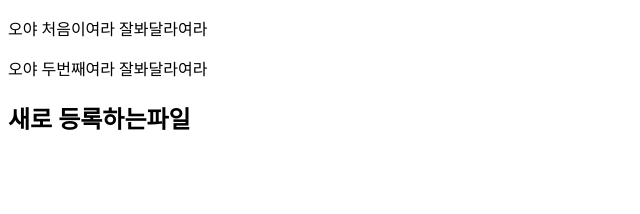
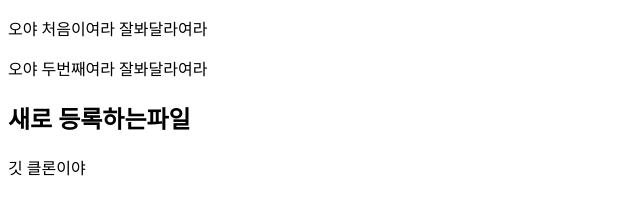
Before and after one commit to SoJeonghu/gitTest, a plain HTML site: page index.html in a window 1280 px wide. Shown: the whole page, without its empty margins (0-640 px from the left). Drawn offline with Linux system fonts and the light colour scheme.

Commit message:
apple 첫 커밋

```diff
--- a/index.html
+++ b/index.html
@@ -9,5 +9,6 @@
     <p>오야 처음이여라 잘봐달라여라 </p>
     <p>오야 두번째여라 잘봐달라여라 </p>
     <h2>새로 등록하는파일 </h2>
+    <p>깃 클론이야</p>
 </body>
 </html>
```
Also changed, not shown: 1 other file.
